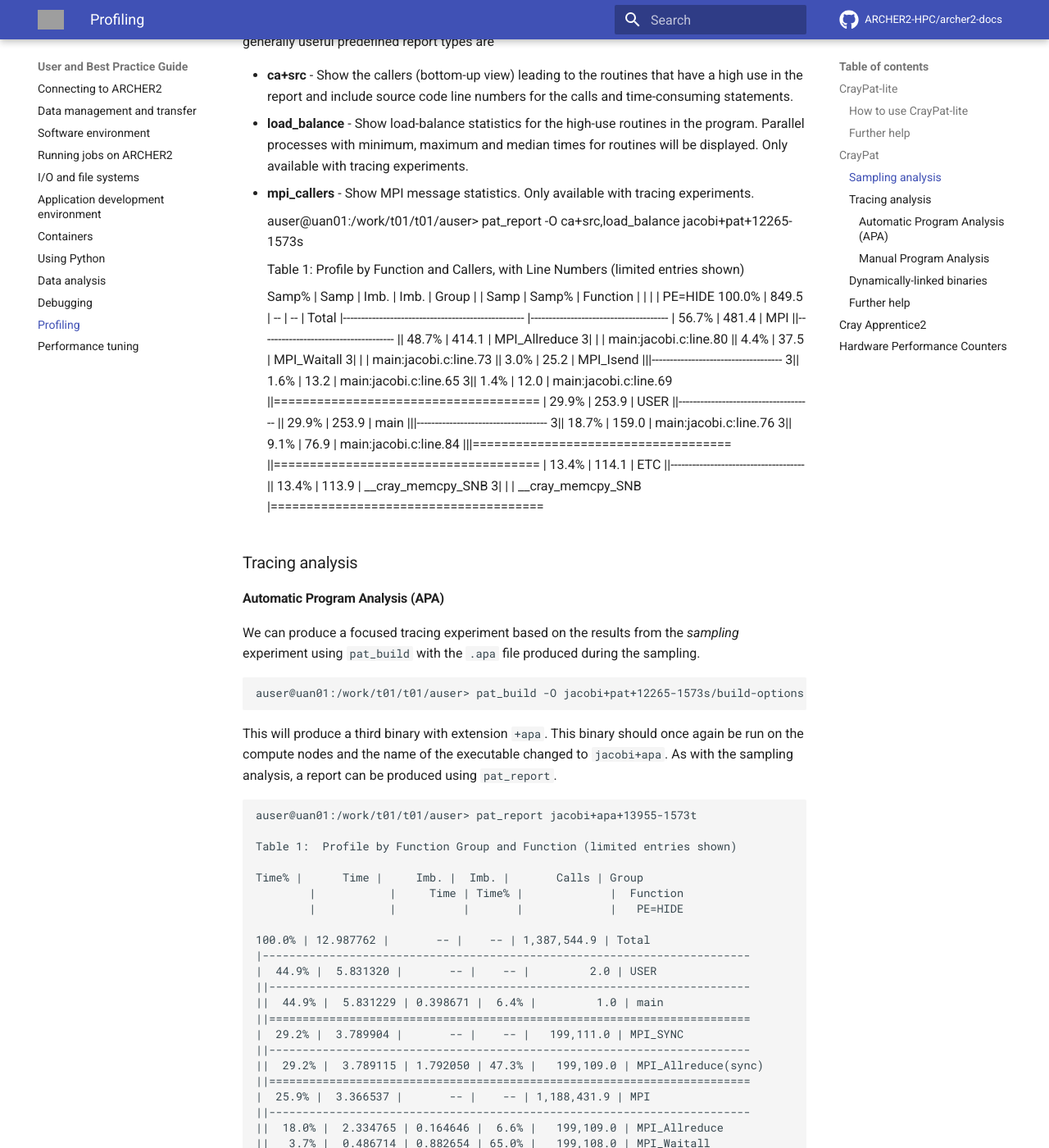
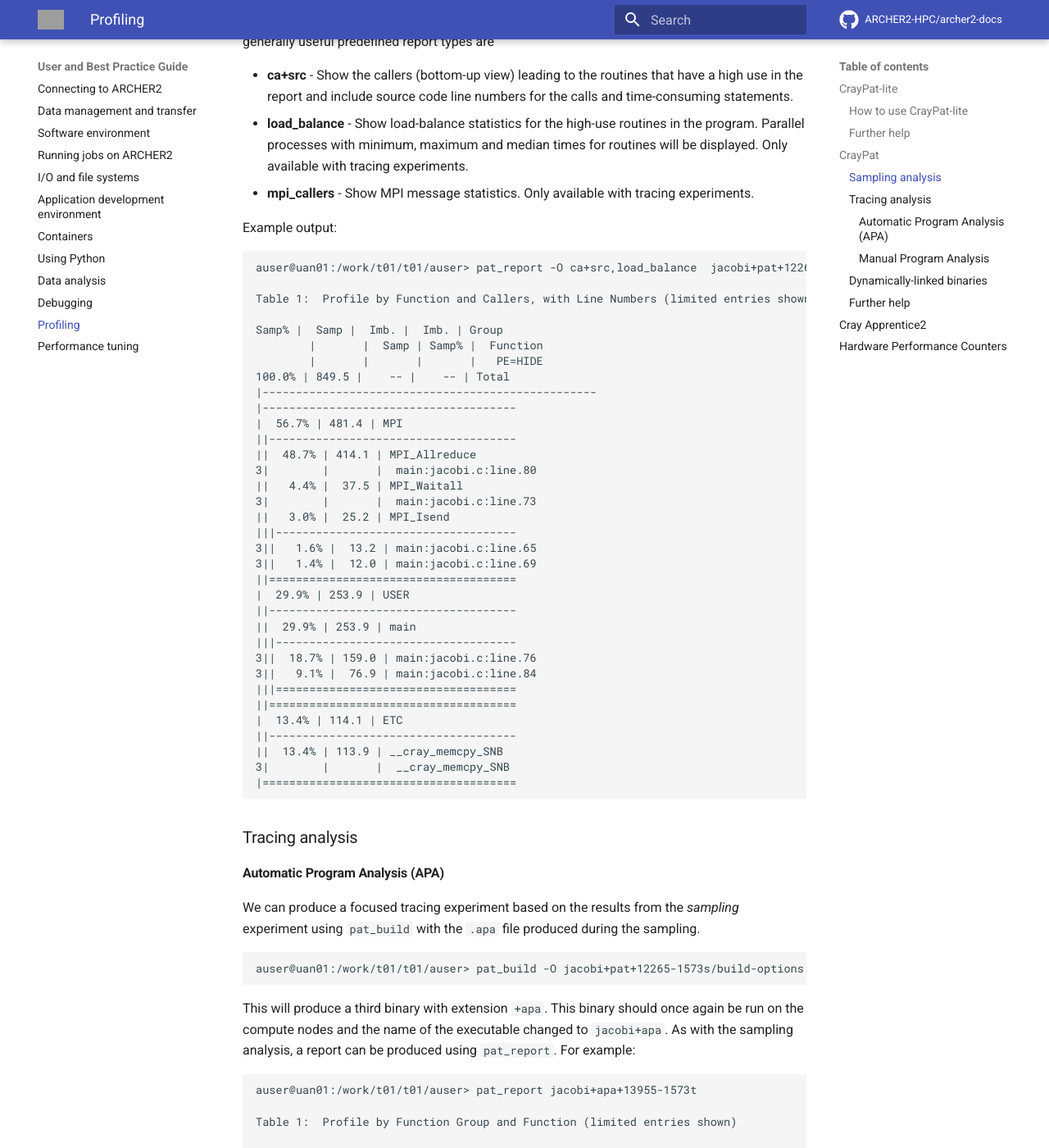
Before and after one commit to aturner-epcc/docs-test2, an MkDocs documentation site: the page built from docs/user-guide/profile.md, in a window 1280 px wide and 1400 px high, scrolled down 3382 px. Shown: the whole window at 82% size. Built offline with MkDocs 1.6.1 and Material for MkDocs 9.7.7, drawn with Linux system fonts in a browser that asks for light colours; comment, search, counter and statistics services are not loaded; grey boxes are pictures that could not be loaded.

Commit message:
Updates profile section

```diff
--- a/docs/user-guide/profile.md
+++ b/docs/user-guide/profile.md
@@ -174,8 +174,9 @@ predefined report types are
     and median times for routines will be displayed. Only available with
     tracing experiments.
   - **mpi\_callers** - Show MPI message statistics. Only available with
-    tracing
-    experiments.
+    tracing experiments.
+
+Example output:
 
     auser@uan01:/work/t01/t01/auser> pat_report -O ca+src,load_balance  jacobi+pat+12265-1573s
 
@@ -226,7 +227,7 @@ produced during the sampling.
 This will produce a third binary with extension `+apa`. This binary
 should once again be run on the compute nodes and the name of the
 executable changed to `jacobi+apa`. As with the sampling analysis, a
-report can be produced using `pat_report`.
+report can be produced using `pat_report`. For example:
 
     auser@uan01:/work/t01/t01/auser> pat_report jacobi+apa+13955-1573t
 
```
